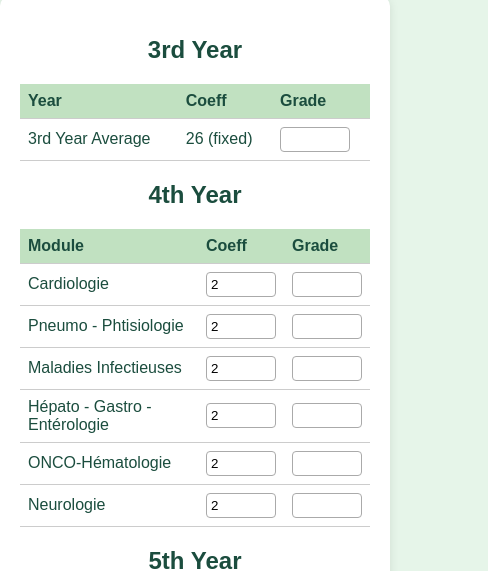
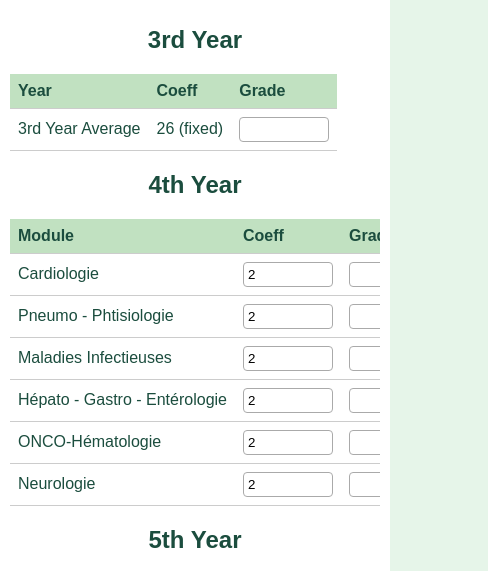
Before and after one commit to ALRayane/Medecine-Note-du-Cursus, a plain HTML site: page index.html in a window 390 px wide. Shown: the part 195-766 px from the top of the page, 488 px wide, since content can reach past the window. Drawn offline with Linux system fonts and the light colour scheme.

Commit message:
Make tables responsive/truncate module names

```diff
--- a/index.html
+++ b/index.html
@@ -83,6 +83,30 @@
             text-align: center;
             font-weight: bold;
             margin-top: 10px;
+        }
+
+        /* === Responsive tables on small screens === */
+        @media (max-width: 700px) {
+            .container {
+                padding: 10px;
+                border-radius: 0;
+            }
+
+            table {
+                display: block;
+                width: 100%;
+                overflow-x: auto;
+                -webkit-overflow-scrolling: touch;
+            }
+
+            th,
+            td {
+                white-space: nowrap;
+            }
+
+            input[type="number"] {
+                width: 80px;
+            }
         }
     </style>
 </head>
```
